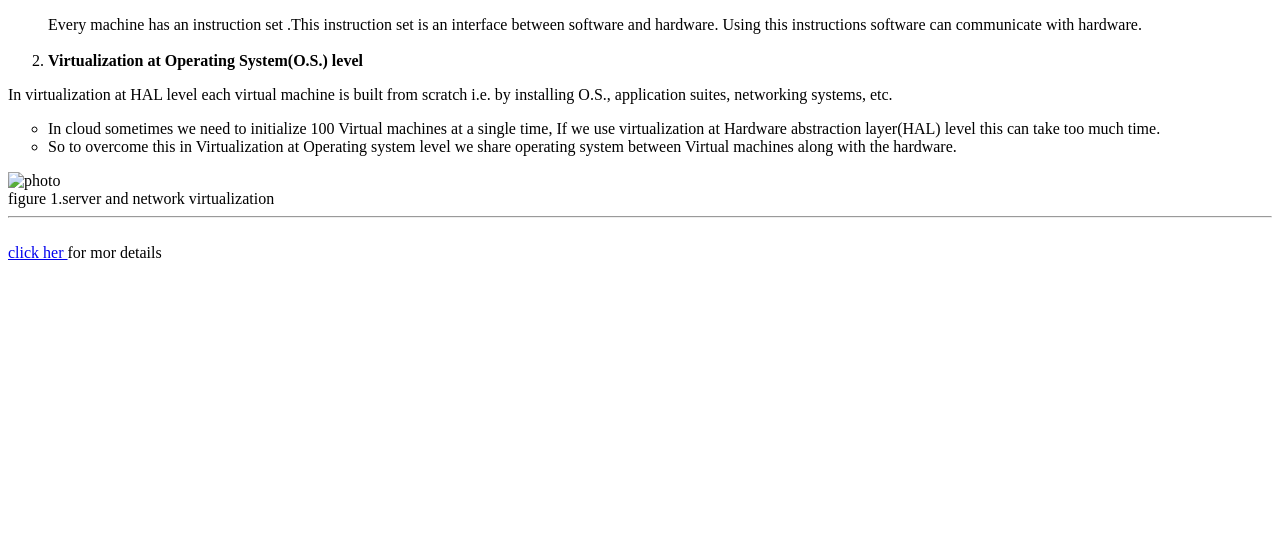
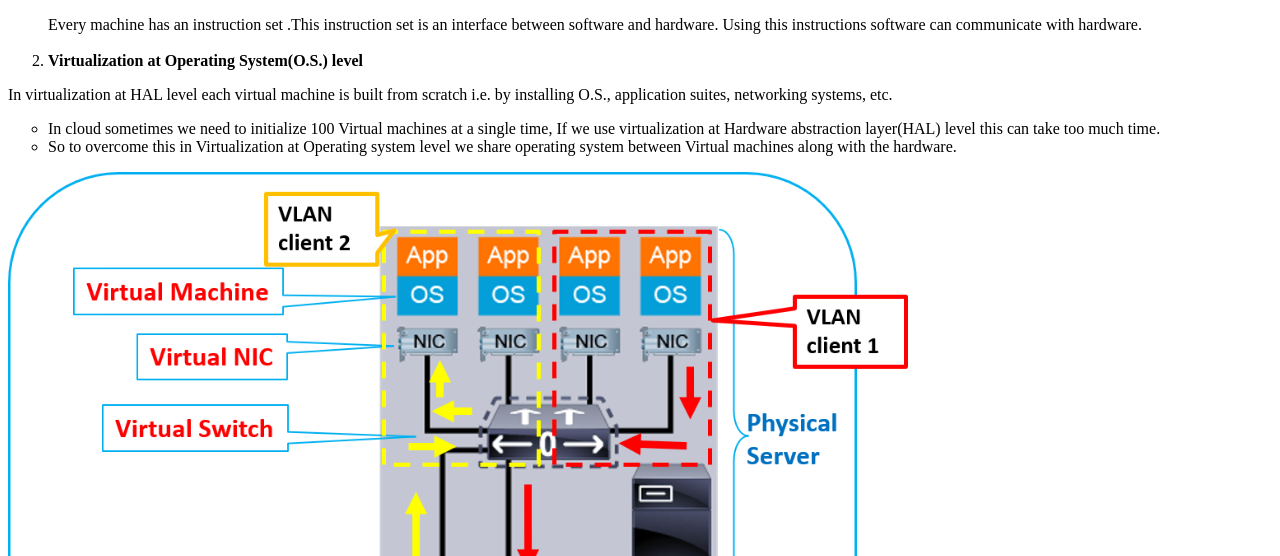
Before and after one commit to mariayb/first-html-project, a plain HTML site: page virtualization.html in a window 1280 px wide. Shown: the part 244-800 px from the top of the page. Drawn offline with Linux system fonts and the light colour scheme.

Commit message:
Update virtualization.html

```diff
--- a/virtualization.html
+++ b/virtualization.html
@@ -28,7 +28,7 @@ Using this instructions software can communicate with hardware.<br>
 <li>So to overcome this in Virtualization at Operating system level we share operating system between Virtual machines along with the hardware.</li>
 
 </ul>
-<img src="image/server-virtualization.png" alt="photo"width="900"> <br>
+<img src="server-virtualization.png" alt="photo"width="900"> <br>
 figure 1.server and network virtualization <hr>
 <br> <a href="#">click her </a>for mor details
 
```
